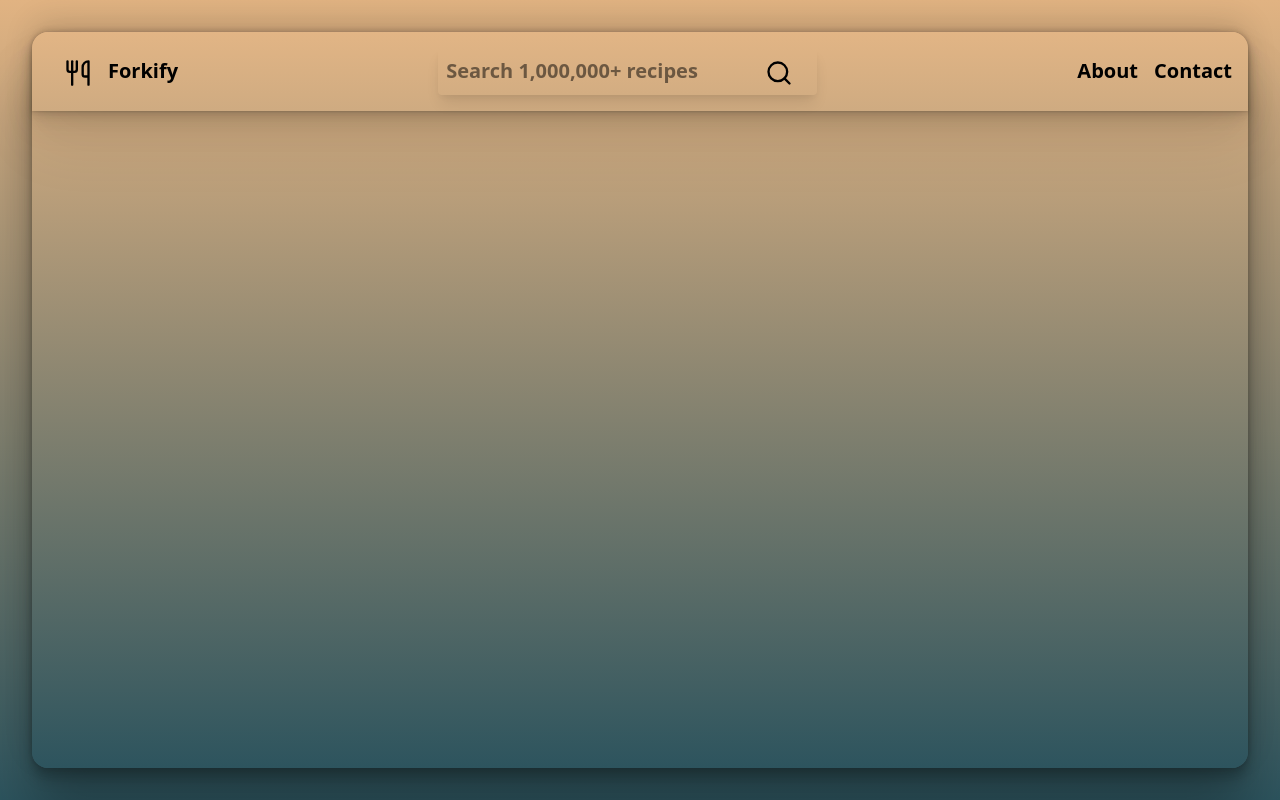
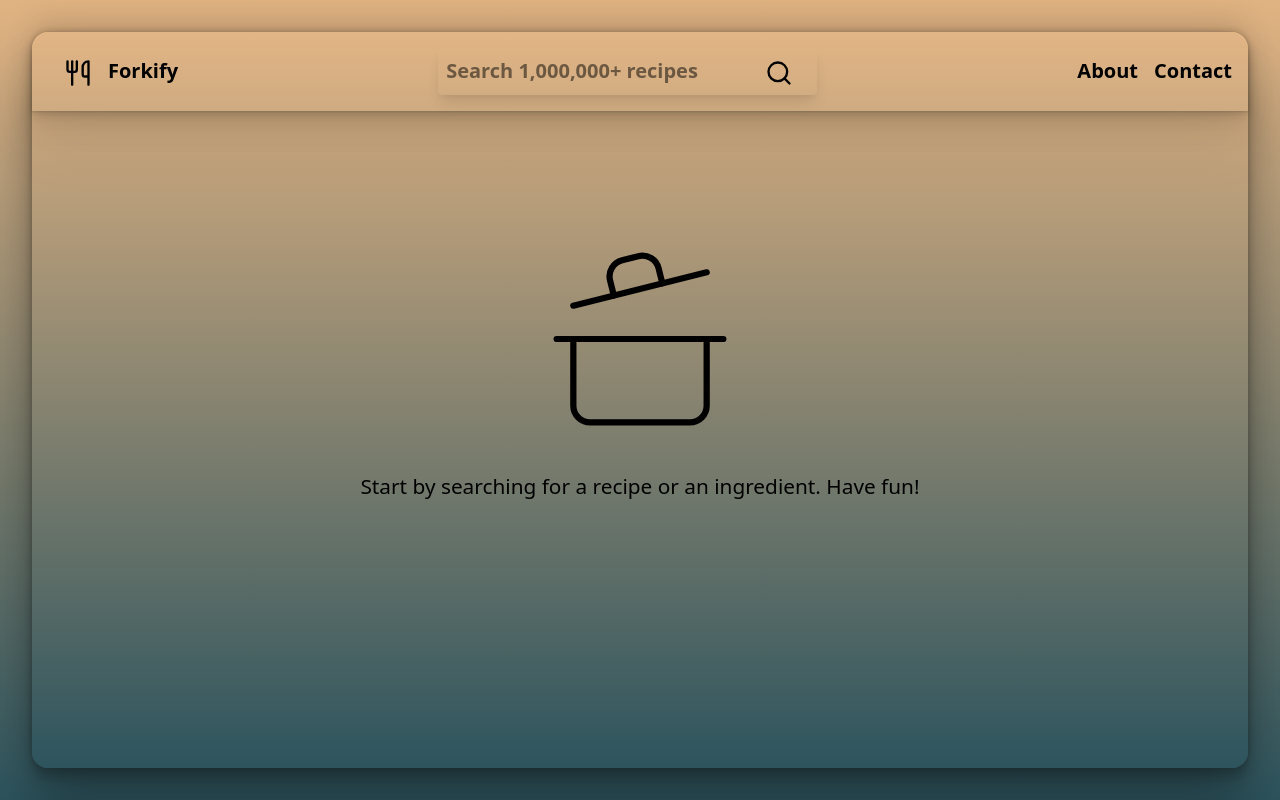
Before and after one commit to ad-dw/Forkify-reactjs, a React (Vite) app: page / in a window 1280 px wide. Built offline with nearby package versions, Linux system fonts and the light colour scheme.

Commit message:
Added recipe view.

```diff
--- a/src/App.jsx
+++ b/src/App.jsx
@@ -1,11 +1,13 @@
 import "./App.css";
 import NavigationBar from "./components/Navigation/NavigationBar.component";
+import RecipeView from "./components/RecipeView/RecipeView.component";
 
 function App() {
   return (
     <div className="app-container p-4 sm:p-6 md:p-8">
       <div className="app">
         <NavigationBar />
+        <RecipeView />
       </div>
     </div>
   );
--- /dev/null
+++ b/src/components/RecipeView/RecipeView.component.jsx
@@ -0,0 +1,15 @@
+import "./RecipeView.styles.css";
+import { CookingPot } from "lucide-react";
+
+function RecipeView() {
+  return (
+    <div className="recipe-view">
+      <CookingPot size={200} strokeWidth={0.75} />
+      <p className="empty-view-text">
+        Start by searching for a recipe or an ingredient. Have fun!
+      </p>
+    </div>
+  );
+}
+
+export default RecipeView;
--- /dev/null
+++ b/src/components/RecipeView/RecipeView.styles.css
@@ -0,0 +1,13 @@
+.recipe-view {
+  display: flex;
+  height: 75%;
+  flex-direction: column;
+  align-items: center;
+  justify-content: center;
+  padding: 2rem;
+}
+
+.empty-view-text {
+  margin: 2rem 0;
+  font-size: 1.3rem;
+}
--- a/src/components/Search/SearchBar.component.jsx
+++ b/src/components/Search/SearchBar.component.jsx
@@ -9,7 +9,7 @@ function SearchBar() {
         placeholder="Search 1,000,000+ recipes"
         className="search-input"
       />
-      <button type="submit" className="search-btn">
+      <button type="submit" className="search-btn" aria-label="Search recipes">
         <Search size={28} />
       </button>
     </div>
```
